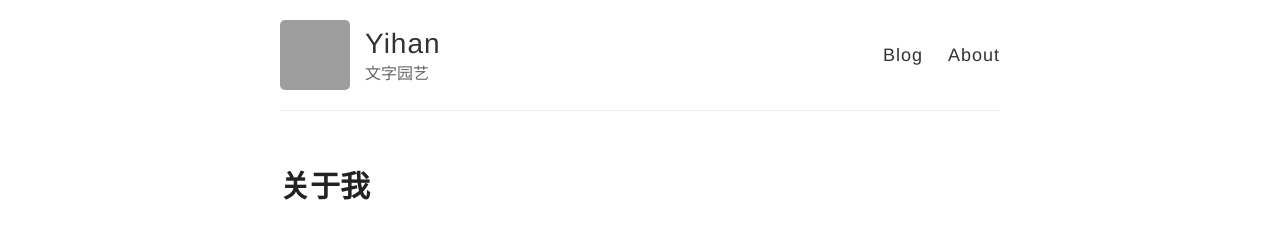
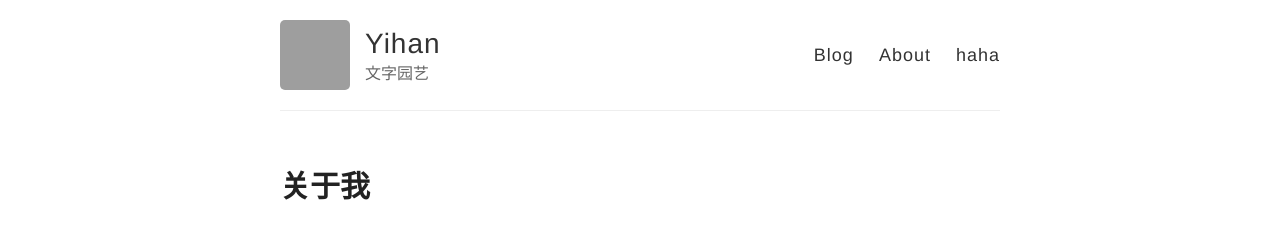
Before and after one commit to yihanxu/yihanxu.github.io, a Jekyll site: the page built from about.md, in a window 1280 px wide. Shown: the top 227 px of the page. Built offline with Jekyll 4.4.1, drawn with Linux system fonts in a browser that asks for light colours; grey boxes are pictures that could not be loaded.

Commit message:
Update default.html

```diff
--- a/_layouts/default.html
+++ b/_layouts/default.html
@@ -29,6 +29,7 @@
           <nav>
             <a href="{{ site.baseurl }}/archive">Blog</a>
             <a href="{{ site.baseurl }}/about">About</a>
+            <a href="{{ site.baseurl }}/about">haha</a>
           </nav>
         </header>
       </div>
```
